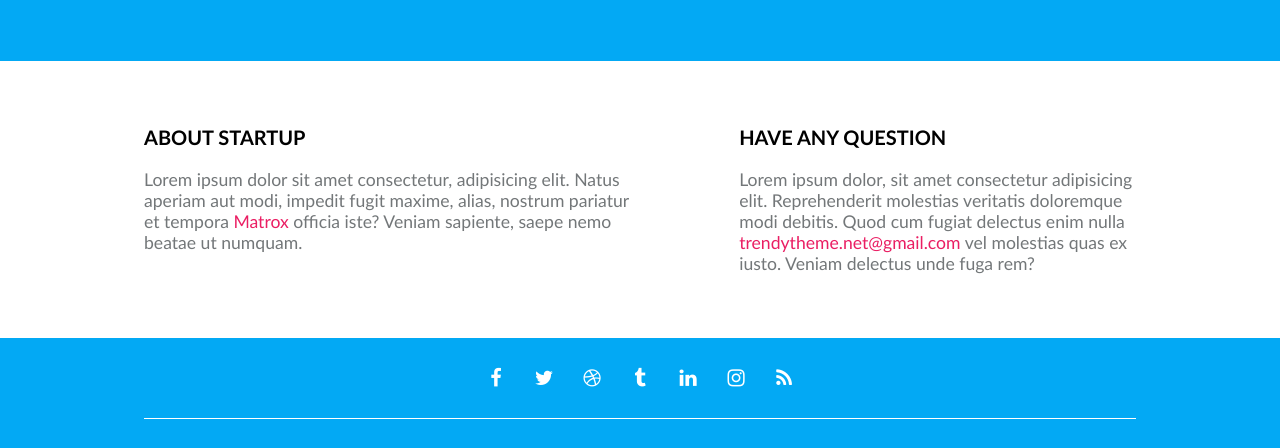
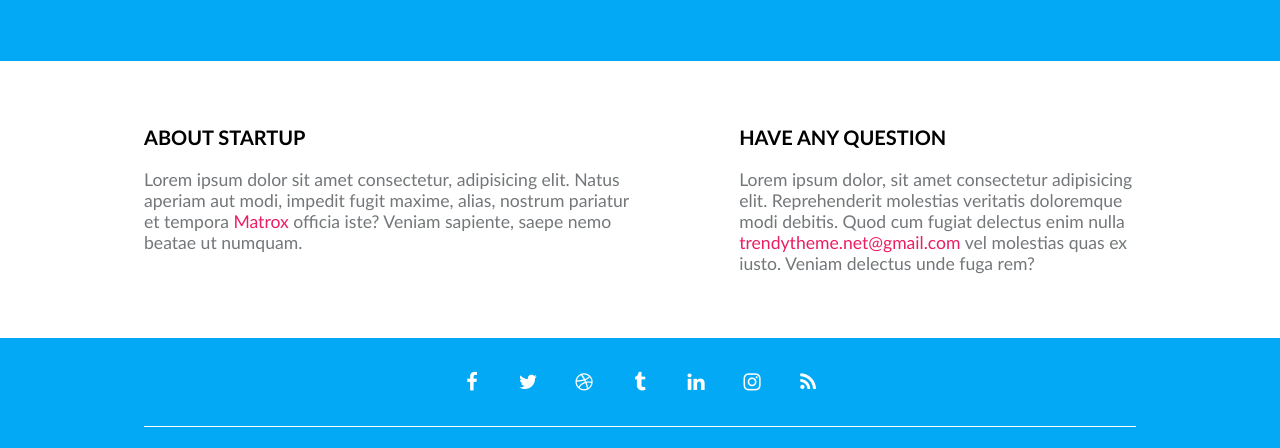
Before and after one commit to AinaEin/48_grupe_coming_soon, a website: page index.html in a window 1280 px wide. Shown: the part 335-783 px from the top of the page. Drawn offline with Linux system fonts and the light colour scheme.

Commit message:
Socials using em units

```diff
--- a/css/main.css
+++ b/css/main.css
@@ -107,11 +107,11 @@ footer.container {
 }
 
 .socials > a {
-    width: 2.5rem;
-    height: 2.5rem;
+    width: 2.4em;
+    height: 2.4em;
+    font-size: 1.25rem;
+    line-height: 2.4em;
     color: #fff;
-    font-size: 1.25rem;
-    line-height: 2.5rem;
     text-align: center;
     text-decoration: none;
     border-radius: 50%;
```
